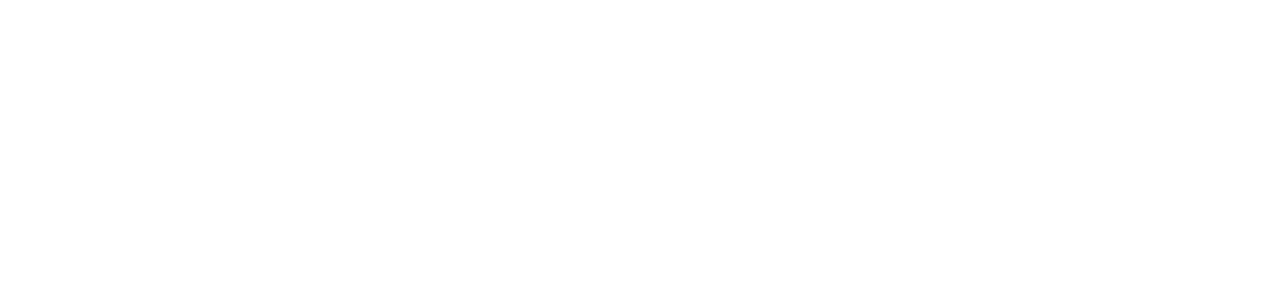
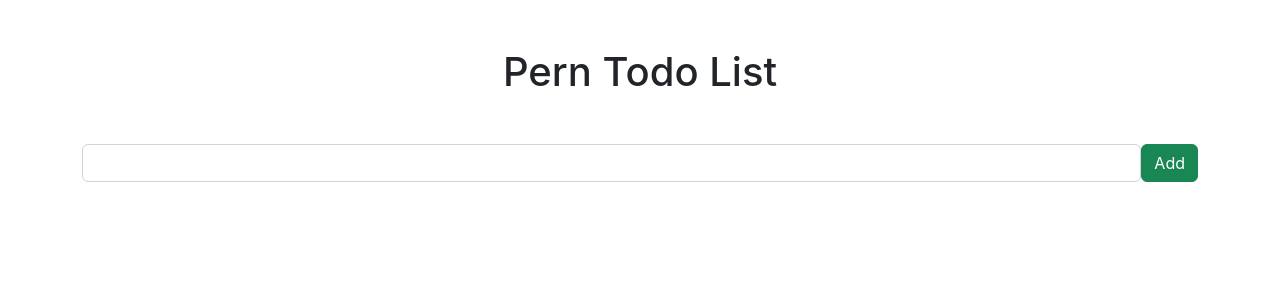
Before and after one commit to MiguelLamas/to-do-app-pern-stack, a React (Create React App) app in the folder client/: page / in a window 1280 px wide. Shown: the top 300 px of the page. Built offline with nearby package versions, Linux system fonts and the light colour scheme.

Commit message:
Input Todo Component working and logic connecting client to database

```diff
--- a/client/src/App.js
+++ b/client/src/App.js
@@ -1,9 +1,15 @@
 import React, { Fragment } from 'react';
 import './App.css';
+
+//components
+import InputTodo from './components/InputTodo';
 
 function App() {
   return (
     <>
+    <div className="container">
+    <InputTodo />
+    </div>
 
     </>
   );
--- a/client/src/components/InputTodo.js
+++ b/client/src/components/InputTodo.js
@@ -0,0 +1,40 @@
+import React, { Fragment, useState } from "react";
+
+const InputTodo = () => {
+  const [description, setDescription] = useState("");
+
+  //submit our form to be able to send data to our backend
+    const onSubmitForm = async (e) => {
+        e.preventDefault();
+        try {
+            const body = { description };
+            const response = await fetch("http://localhost:5000/todos", {
+                method: "POST",
+                headers: { "Content-Type": "application/json" },
+                body: JSON.stringify(body)
+            });
+            console.log(response);
+        } catch (err) {
+            console.error(err.message);
+        }
+    };
+
+
+
+  return (
+    <>
+      <h1 className="text-center mt-5">Pern Todo List</h1>
+      <form className="d-flex mt-5" onSubmit={onSubmitForm}>
+        <input
+          type="text"
+          className="form-control"
+          value={description}
+          onChange={(e) => setDescription(e.target.value)}
+        />
+        <button className="btn btn-success">Add</button>
+      </form>
+    </>
+  );
+};
+
+export default InputTodo;
```
Also changed, not shown: client/src/components/EditTodo.js (+11 -0 lines).
